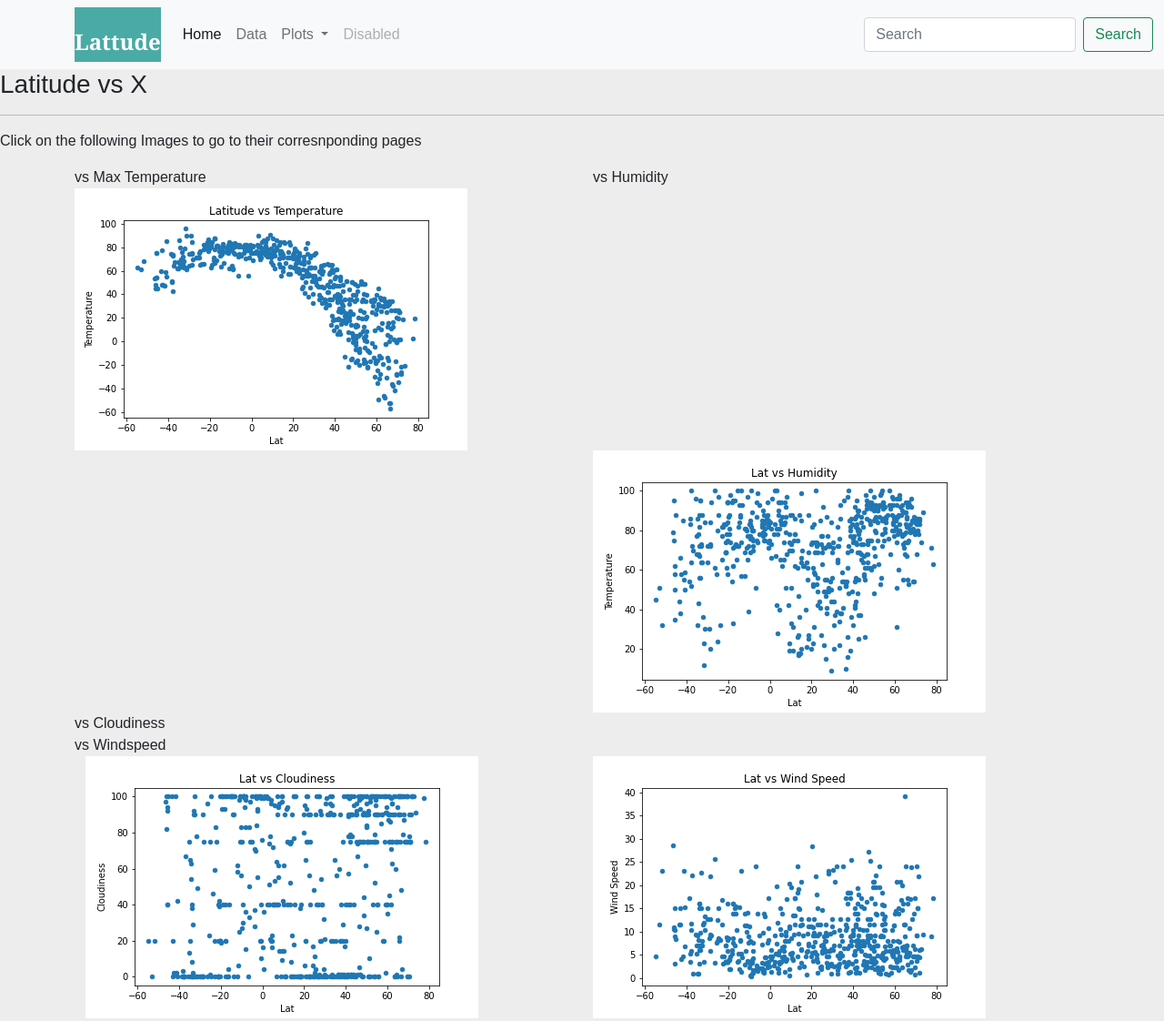
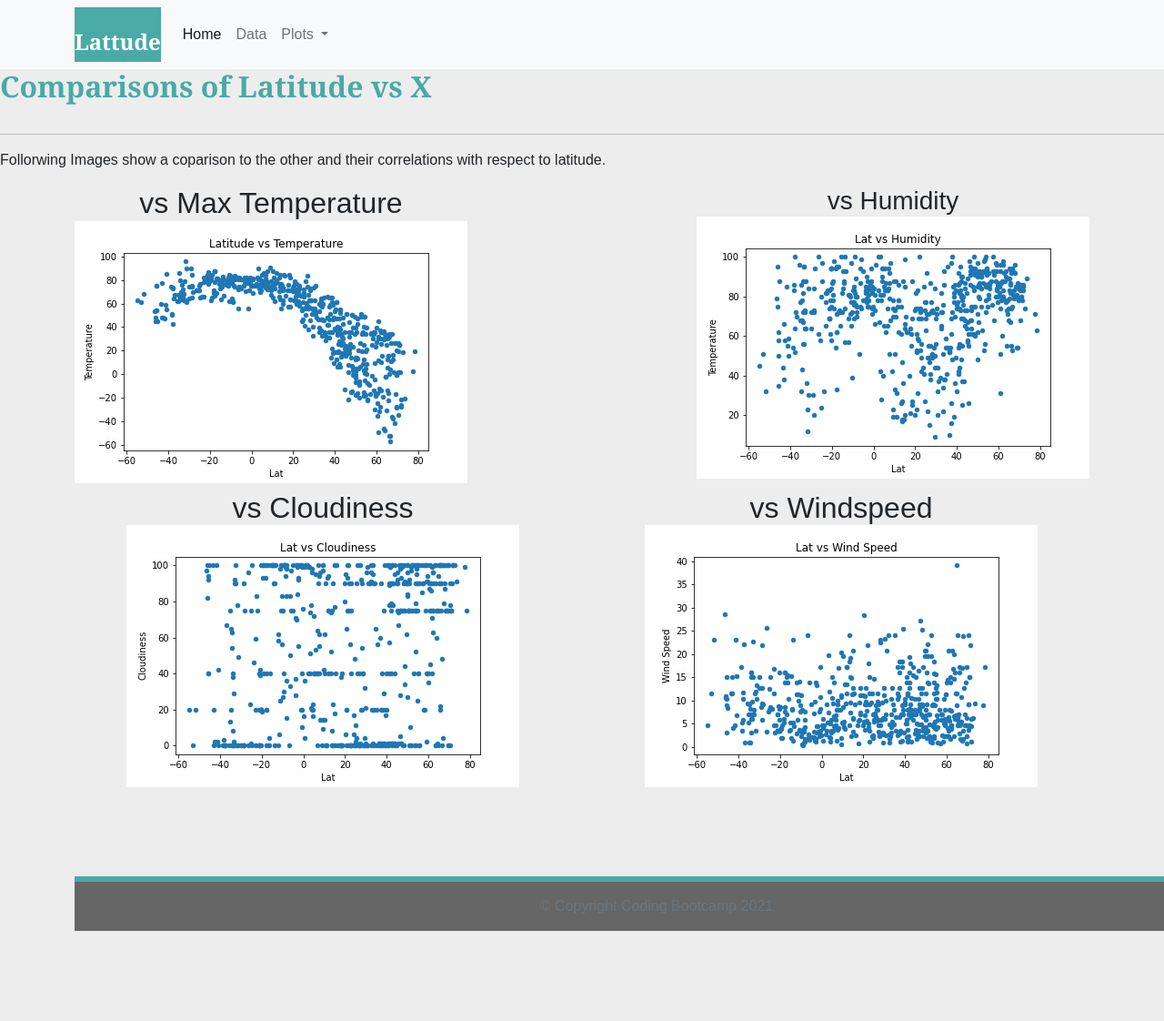
Before and after one commit to Taetrian37785/HTMLCSS, a plain HTML site: page Homework/comparisons.html in a window 1280 px wide. Shown: the top 1122 px of the page at 91% size. After the commit the page ends 1023 px from the top, so only its background shows below. Drawn offline with nearby package versions, Linux system fonts and the light colour scheme.

Commit message:
Changed Visualizations.

```diff
--- a/Homework/comparisons.html
+++ b/Homework/comparisons.html
@@ -10,6 +10,9 @@
     integrity="sha384-BmbxuPwQa2lc/FVzBcNJ7UAyJxM6wuqIj61tLrc4wSX0szH/Ev+nYRRuWlolflfl" crossorigin="anonymous">
   <link rel="stylesheet" href="style.css" media="screen">
   <style>
+    .col-sm{
+      text-align: center;
+    }
     @media screen  and (max-width: 950px) {
       .grid-container{
           width: 100%;
@@ -50,33 +53,53 @@
               <li><a class="dropdown-item" href="comparisons.html">Comparisons</a></li>
             </ul>
           </li>
-          <li class="nav-item">
-            <a class="nav-link disabled" href="#" tabindex="-1" aria-disabled="true">Disabled</a>
-          </li>
-        </ul>
-        <form class="d-flex">
-          <input class="form-control me-2" type="search" placeholder="Search" aria-label="Search">
-          <button class="btn btn-outline-success" type="submit">Search</button>
-        </form>
       </div>
     </div>
   </nav>
 
-<h3>Latitude vs X</h3>
+<h1 class= "description-header">Comparisons of Latitude vs X</h1>
 
 <hr>
-<p>Click on the following Images to go to their corresnponding pages</p>
+<p>Follorwing Images show a coparison to the other and their correlations with respect to latitude.</p>
 
 <div class="grid-container">
   <div class="container">
     <div class="row">
       <div class="col-sm">
-        vs Max Temperature
+        <h2 class= "comparison-titles">vs Max Temperature</2>
         <img src= "scat1.png" />
+      </div>
+      <div class="col-sm">
+
       </div>
 
       <div class="col-sm">
-        vs Humidity
+        <h3 class= "comparison-titles">vs Humidity</3>
+        <img src= "scat2.png" />
+      </div>
+    </div>
+  </div>
+  <div class="container">
+    <div class="row">
+      <div class="col-sm">
+        <h2 class= "comparison-titles">vs Cloudiness</2>
+        <img src= "scat3.png" />
+      </div>
+
+      <div class="col-sm">
+        <h2 class= "comparison-titles">vs Windspeed</2>
+        <img src= "scat4.png" />
+
+      </div>
+    </div>
+  </div>
+  <div class="container">
+    <div class="row">
+      <div class="col-sm">
+
+
+      <div class="col-sm">
+
       </div>
     </div>
   </div>
@@ -88,28 +111,6 @@
 
       <div class="col-sm">
 
-        <img src= "scat2.png" />
-      </div>
-    </div>
-  </div>
-  <div class="container">
-    <div class="row">
-      <div class="col-sm">
-        vs Cloudiness
-
-      <div class="col-sm">
-        vs Windspeed
-      </div>
-    </div>
-  </div>
-  <div class="container">
-    <div class="row">
-      <div class="col-sm">
-        <img src= "scat3.png" />
-      </div>
-
-      <div class="col-sm">
-        <img src= "scat4.png" />
       </div>
     </div>
   </div>
--- a/Homework/style.css
+++ b/Homework/style.css
@@ -73,6 +73,13 @@ html {
     line-height: 30px;
     color: slategray;
   }
+  .comparison-titles > h2{
+    padding-top: 20px;
+    font-size: 12px;
+    text-align: center;
+    line-height: 30px;
+    color: slategray;
+  }
   .description-text {
     padding-bottom: 20px;
   }
```
Also changed, not shown: Homework/vs_windspeed.html (+1 -1 lines).
